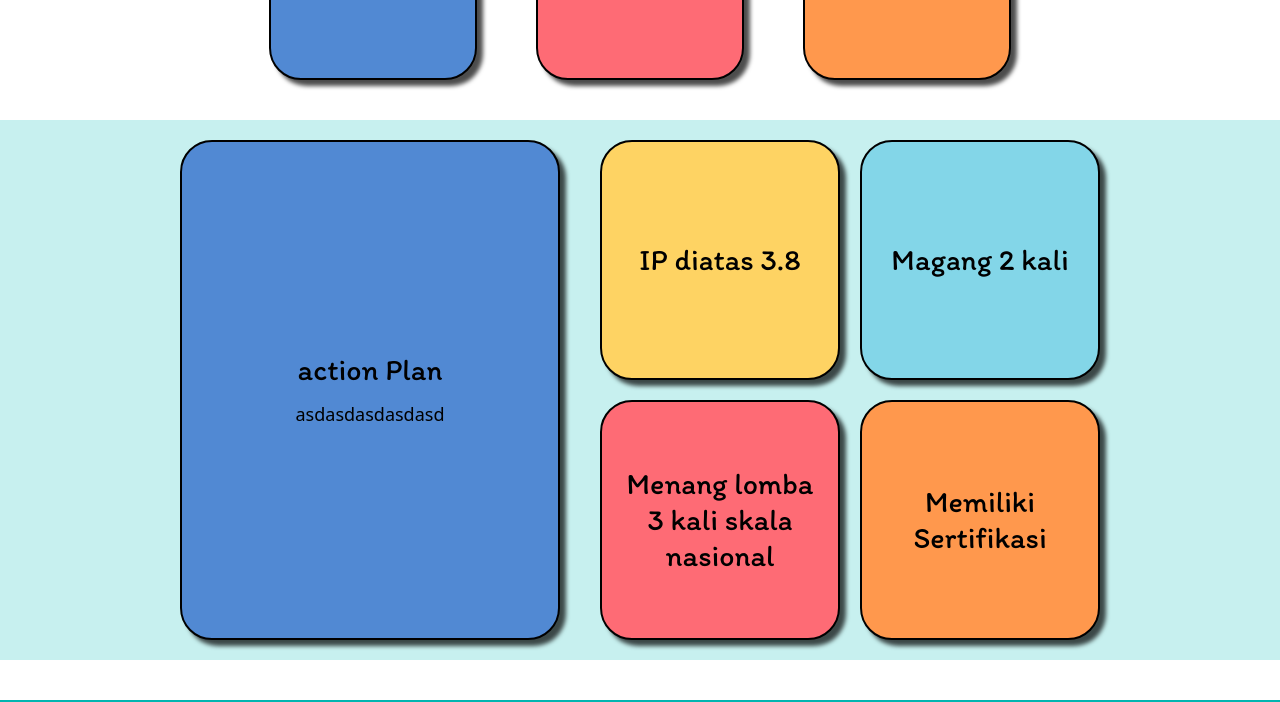
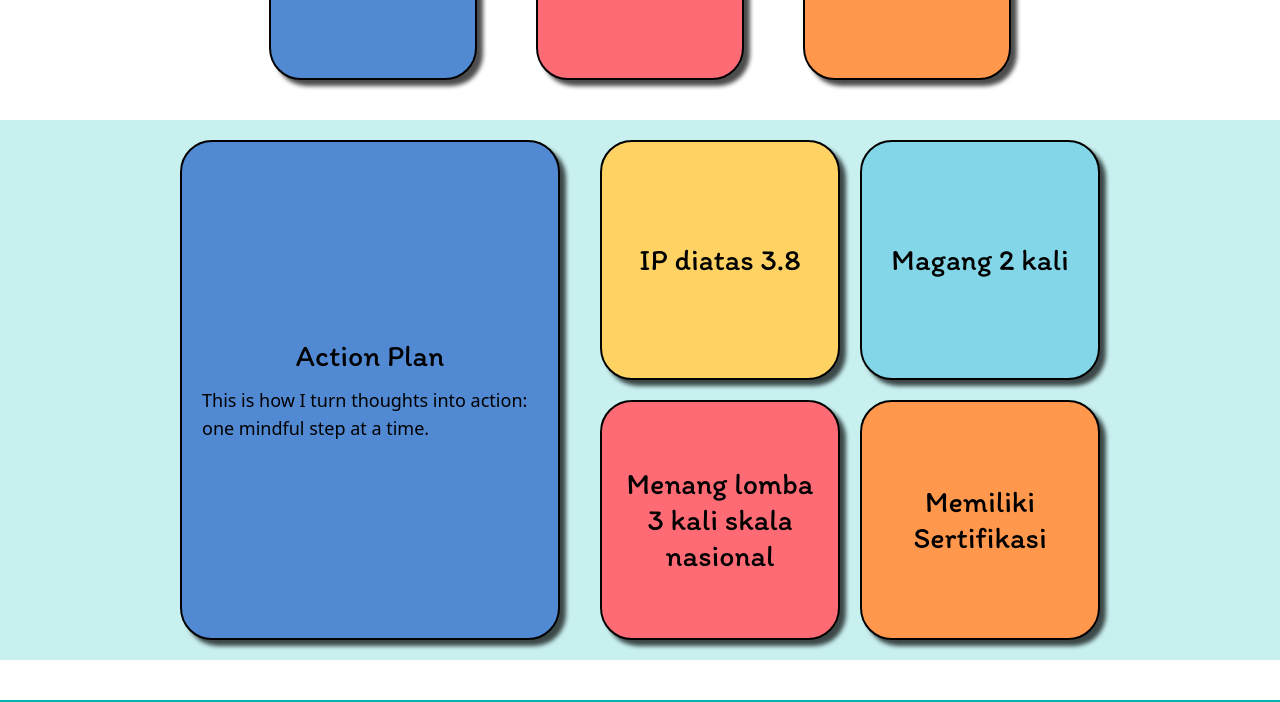
Before and after one commit to josephgreffenkomala/josephgreffenkomala.github.io, an Astro site: page /mission in a window 1280 px wide. Shown: the part 1856-2558 px from the top of the page. Built offline with nearby package versions, Linux system fonts and the light colour scheme; Astro itself is replaced by a stand-in of ours; a web font is replaced by a local one; what tailwindcss-motion would draw is missing.

Commit message:
add:achievement

```diff
--- a/src/components/mission/Action.astro
+++ b/src/components/mission/Action.astro
@@ -17,8 +17,8 @@ const content = {
     <div class="m-5 grid rid-rows-2 gap-5  grid-cols-[25em_15em_15em]">
         <span class="row-span-2 col-span-1 mr-5">
             <Card w="w-full flex-col flex items-center justify-center" h="h-full" warna="bg-[#5189D3]" >
-                <h1 class="font-itim text-3xl mb-3">action Plan</h1>
-                <p class="font-lusituna text-lg"> asdasdasdasdasd</p>
+                <h1 class="font-itim text-3xl mb-3">Action Plan</h1>
+                <p class="font-lusituna text-lg"> This is how I turn thoughts into action: one mindful step at a time.</p>
             </Card>
         </span>
         <span class=" hover:scale-105 transition-all">
```
